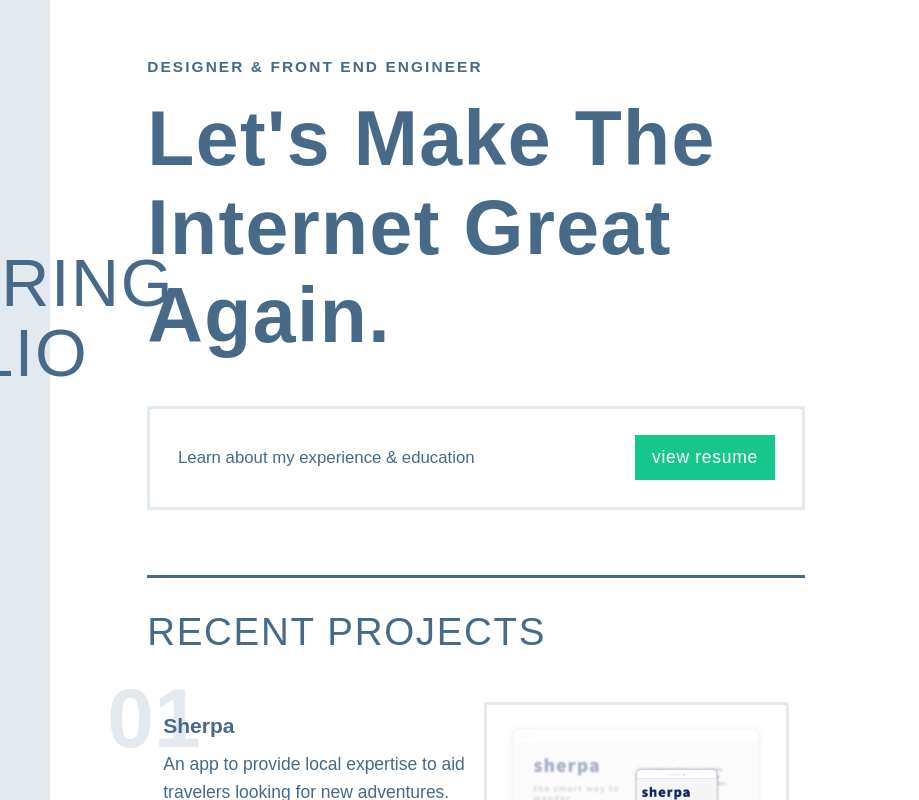
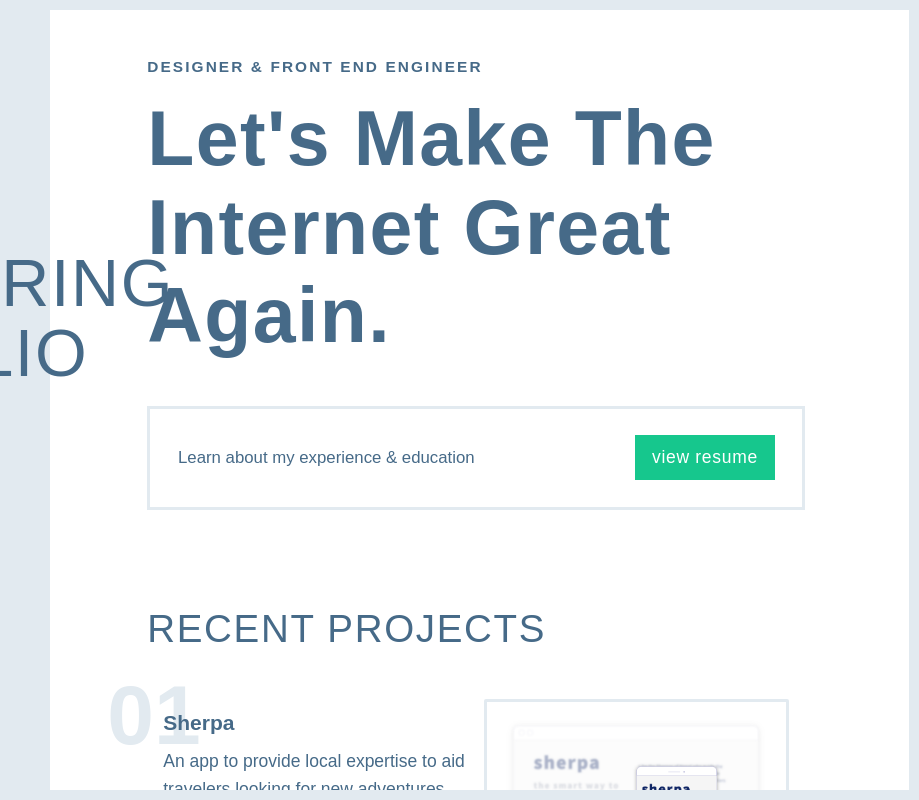
Before and after one commit to russpate/russpate.github.io, a website: page index.html in a window 1280 px wide. Shown: the top 800 px of the page, 361-1280 px from the left. Drawn offline with Linux system fonts and the light colour scheme.

Commit message:
new subtle border that sits on top of everything

```diff
--- a/css/_core.scss
+++ b/css/_core.scss
@@ -91,3 +91,16 @@ button {
 .hideme{
   opacity:0;
 }
+
+.page-border-wrap{
+  z-index:1000;
+  position:fixed;
+  height:100vh;
+  width:100vw;
+  border:10px solid $c-prim-light;
+}
+// .page-border-inner{
+//   height:100%;
+//   width:100%;
+//   border-bottom:3px solid;
+// }
--- a/css/_portfolio.scss
+++ b/css/_portfolio.scss
@@ -5,13 +5,13 @@
 .section-1{
   margin-bottom:5%;
   padding-bottom:5%;
-  border-bottom:3px solid;
+  // border-bottom:3px solid;
 }
 .section-2{
   padding:0;
   margin-bottom:5%;
   padding-bottom:5%;
-  border-bottom:3px solid;
+  // border-bottom:3px solid;
 }
 .callout{
   h1{
--- a/index.html
+++ b/index.html
@@ -8,6 +8,9 @@
     <title>Russ Pate</title>
   </head>
   <body>
+    <div class="page-border-wrap">
+      <div class="page-border-inner"></div>
+    </div>
     <div class="hero mdl-grid">
       <div class="left mdl-cell mdl-cell--4-col mdl-cell--12-col-phone">
         <div class="left-inner">
--- a/js/main.js
+++ b/js/main.js
@@ -1,6 +1,8 @@
 $(document).ready(function(){
   page.init();
 })
+
+// nice little fadeIn snippet thanks to tcloninger, found here: http://jsfiddle.net/tcloninger/e5qad/
 
 /* Every time the window is scrolled ... */
 $(window).scroll( function(){
```
Also changed, not shown: css/main.css.
